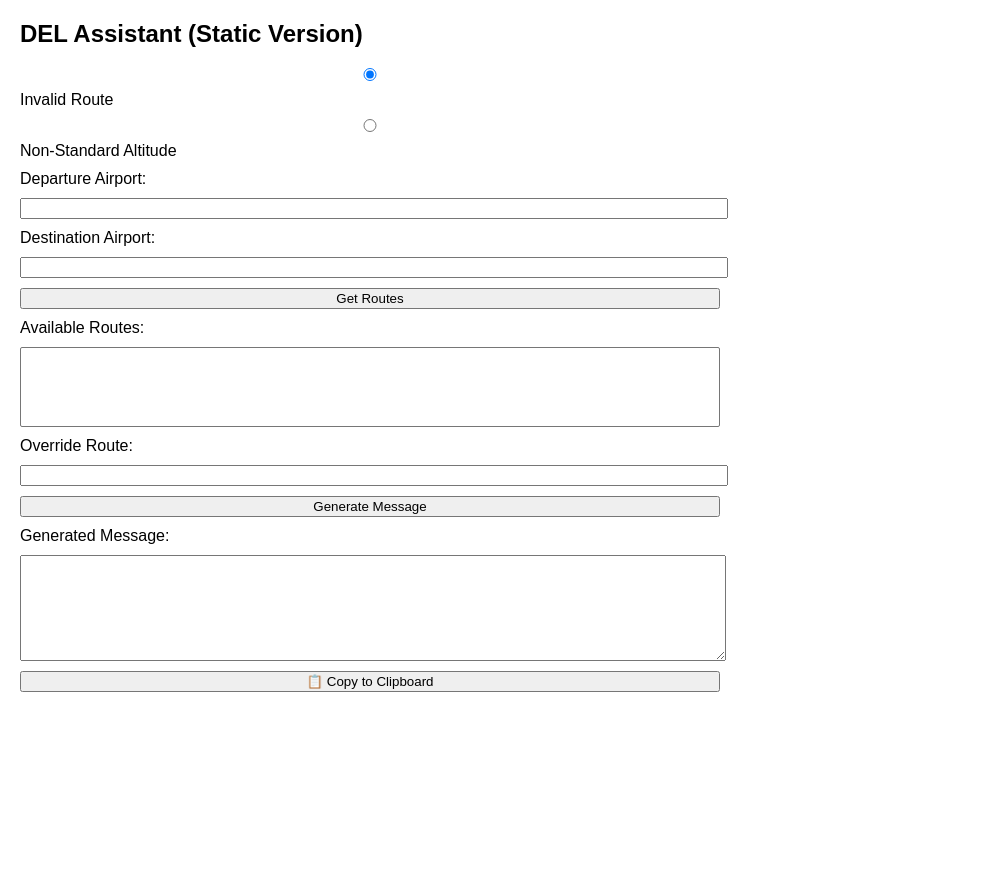
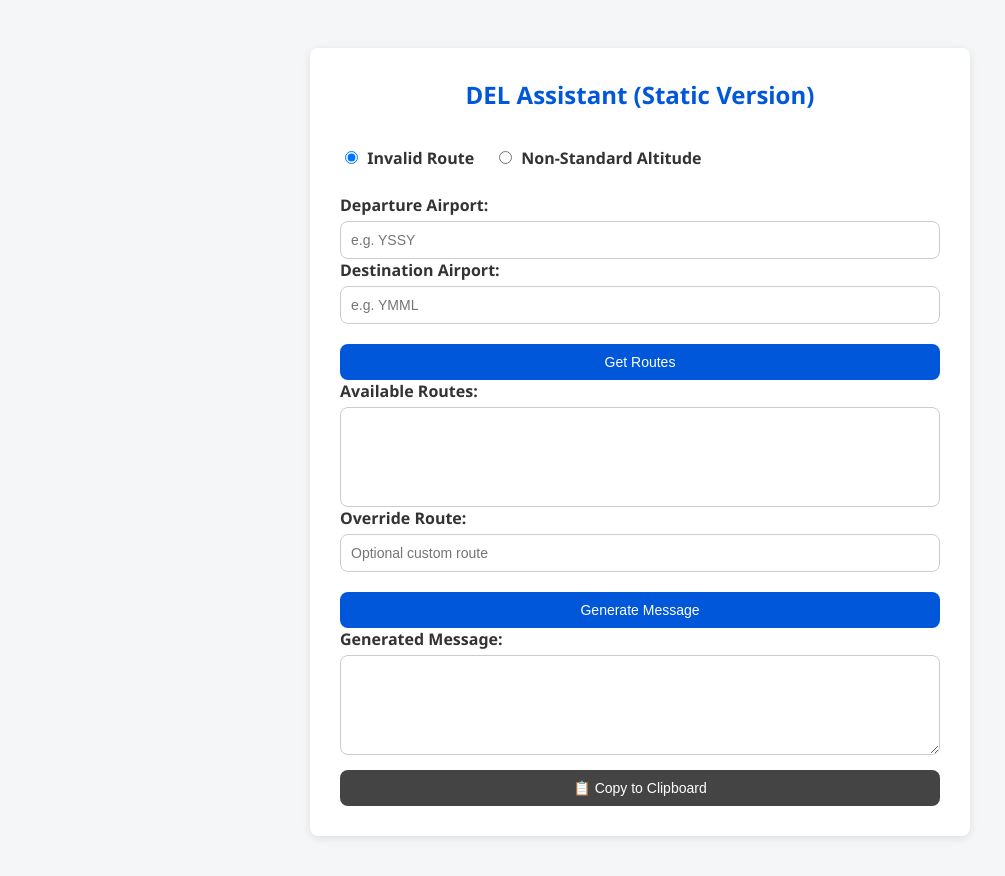
Before and after one commit to Hedgehog-Aviation/lazyatc-web, a plain HTML site: page index.html in a window 1280 px wide. Shown: the whole page, without its empty margins (0-1005 px from the left). Before the commit the page ends 800 px from the top, so only its background shows below. Drawn offline with Linux system fonts and the light colour scheme.

Commit message:
Update index.html

```diff
--- a/index.html
+++ b/index.html
@@ -4,29 +4,117 @@
   <meta charset="UTF-8">
   <title>DEL Assistant (Static)</title>
   <style>
-    body { font-family: Arial, sans-serif; margin: 20px; max-width: 700px; }
-    label, input, select, textarea, button { display: block; width: 100%; margin: 10px 0; }
-    textarea { height: 100px; }
-    #route-list { height: 80px; }
-    .section { display: none; }
+    :root {
+      --bg: #f4f6f8;
+      --card: #fff;
+      --primary: #0057d9;
+      --text: #333;
+      --radius: 8px;
+      --shadow: 0 2px 8px rgba(0, 0, 0, 0.1);
+    }
+
+    body {
+      font-family: 'Segoe UI', sans-serif;
+      background: var(--bg);
+      color: var(--text);
+      padding: 40px;
+      display: flex;
+      justify-content: center;
+    }
+
+    .container {
+      background: var(--card);
+      padding: 30px;
+      border-radius: var(--radius);
+      box-shadow: var(--shadow);
+      max-width: 600px;
+      width: 100%;
+    }
+
+    h2 {
+      margin-top: 0;
+      text-align: center;
+      color: var(--primary);
+    }
+
+    label {
+      margin: 15px 0 5px;
+      font-weight: 600;
+    }
+
+    input, select, textarea, button {
+      width: 100%;
+      padding: 10px;
+      margin-top: 5px;
+      border-radius: var(--radius);
+      border: 1px solid #ccc;
+      font-size: 14px;
+      box-sizing: border-box;
+    }
+
+    input[type="radio"] {
+      width: auto;
+      margin-right: 5px;
+    }
+
+    textarea {
+      resize: vertical;
+      height: 100px;
+    }
+
+    button {
+      background: var(--primary);
+      color: white;
+      border: none;
+      cursor: pointer;
+      transition: background 0.2s ease;
+      margin-top: 20px;
+    }
+
+    button:hover {
+      background: #0042a3;
+    }
+
+    #route-list {
+      height: 100px;
+    }
+
+    .section {
+      display: none;
+      margin-top: 20px;
+    }
+
+    .radio-group {
+      display: flex;
+      gap: 20px;
+      margin-bottom: 20px;
+    }
+
+    .copy-btn {
+      margin-top: 10px;
+      background: #444;
+    }
   </style>
 </head>
 <body>
+  <div class="container">
     <h2>DEL Assistant (Static Version)</h2>
 
+    <div class="radio-group">
       <label>
         <input type="radio" name="mode" value="Invalid Route" checked> Invalid Route
       </label>
       <label>
         <input type="radio" name="mode" value="Non-Standard Altitude"> Non-Standard Altitude
       </label>
+    </div>
 
     <div id="route-section" class="section">
       <label>Departure Airport:
-      <input type="text" id="dept">
+        <input type="text" id="dept" placeholder="e.g. YSSY">
       </label>
       <label>Destination Airport:
-      <input type="text" id="dest">
+        <input type="text" id="dest" placeholder="e.g. YMML">
       </label>
       <button onclick="fetchRoutes()">Get Routes</button>
 
@@ -35,13 +123,13 @@
       </label>
 
       <label>Override Route:
-      <input type="text" id="override">
+        <input type="text" id="override" placeholder="Optional custom route">
       </label>
     </div>
 
     <div id="altitude-section" class="section">
       <label>Filed Flight Level:
-      <input type="number" id="filed-fl">
+        <input type="number" id="filed-fl" placeholder="e.g. 350">
       </label>
     </div>
 
@@ -50,7 +138,8 @@
     <label>Generated Message:
       <textarea id="output" readonly></textarea>
     </label>
-  <button onclick="copyMessage()">📋 Copy to Clipboard</button>
+    <button class="copy-btn" onclick="copyMessage()">📋 Copy to Clipboard</button>
+  </div>
 
   <script>
     const templates = {
@@ -130,8 +219,7 @@
       alert("Copied to clipboard!");
     }
 
-  // Initialize
-  updateMode();
+    updateMode(); // On load
   </script>
 </body>
 </html>
```
Lines whose indentation alone changed are shown as unchanged.
